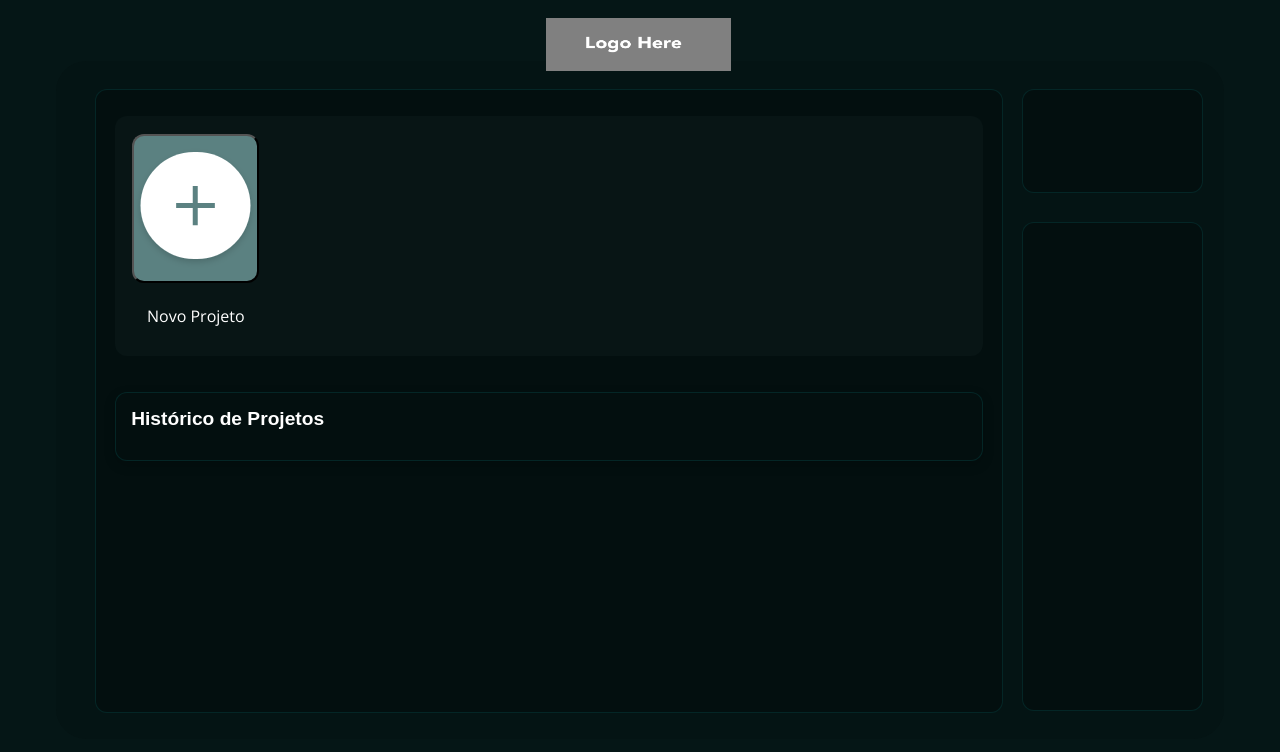
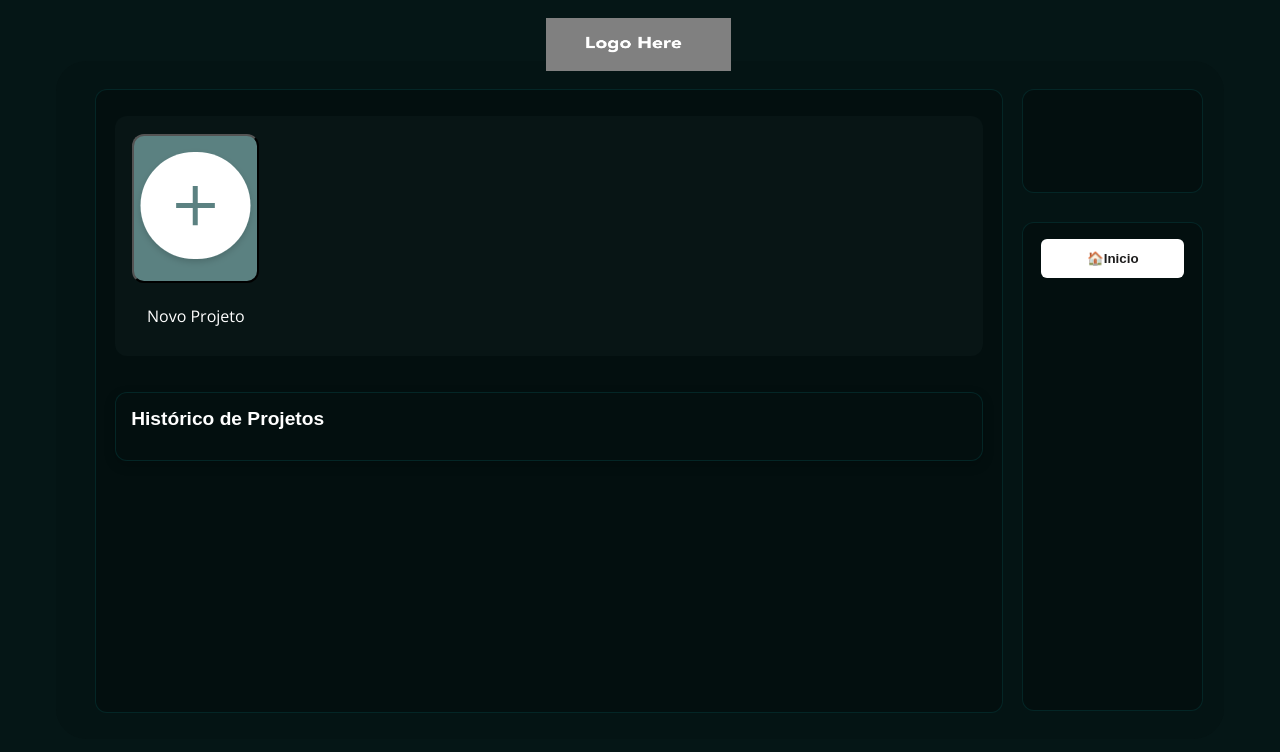
Before and after one commit to RyanDaSilvaMarinho/daedalus3d-react, a React (Create React App) app: page / in a window 1280 px wide. Shown: the top 752 px of the page. Built offline with nearby package versions, Linux system fonts and the light colour scheme.

Commit message:
Adicioando o home.profile e home.options em canvas.jsx, juntamente com um botão de Inicio

```diff
--- a/src/App.css
+++ b/src/App.css
@@ -53,8 +53,20 @@ body {
   left: 79.87vw;
   height: 61.11vh;
   width: 14.14vw;
+  align-items: center;
+  padding: 1rem 0;
 }
-
+.home-button {
+  width: 80%;
+  padding: 0.75rem;
+  background-color: #ffffff;
+  border: none;
+  border-radius: 6px;
+  color: rgb(29, 28, 28);
+  cursor: pointer;
+  font-weight: bold;
+  transition: opacity 0.2s;
+}
 .app-container, .home-container {
   margin: 7.6vh 4.4vw;
   height: 84.8vh;
@@ -137,7 +149,6 @@ body {
   padding: 1.98%;
   font-family: 'Open Sans';
 }
-
 .new-project {
   height: 18.70vh;
   width: 9.93vw;
@@ -190,24 +201,6 @@ body {
   opacity: 0.8;
 }
 
-/* Timeline */
-.Timeline {
-  height: 30px;
-  background-color: #5B8181;
-  display: flex;
-  align-items: center;
-  padding: 0 1rem;
-  gap: 1rem;
-  margin: 10px;
-  border-radius: 8px;
-}
-
-.Timeline-mark {
-  width: 1px;
-  height: 10px;
-  background-color: #4a5c6a;
-}
-
 /* Main Content */
 .main-content {
   display: flex;
@@ -246,8 +239,8 @@ body {
   border-radius: 20px;
   border: 1px solid #0D838333;
   position: absolute; /* Alterado para 'absolute' */
-  right: 12vw; /* Ajustando a distância da borda direita */
-  top: 18vh;
+  right: 21vw; /* Ajustando a distância da borda direita */
+  top: 11.4vh;
 }
 
 .tool-button {
@@ -306,7 +299,8 @@ body {
   background-color: #FFFFFF00;
   color: #ffffff;
   font-family: 'Open Sans';
-  align-content: center;
+  align-content: right;
+  padding: 1rem;
 }
 
 .exit-box:hover{
@@ -451,7 +445,7 @@ textarea {
 .generate-button {
   width: 100%;
   padding: 0.75rem;
-  background-color: #0D8383;
+  background-color: #00ff9d;
   border: none;
   border-radius: 6px;
   color: black;
--- a/src/components/App.jsx
+++ b/src/components/App.jsx
@@ -147,16 +147,6 @@ const App = () => {
         <div className="properties-card">
           <h3>Texto para 3D</h3>
           <textarea placeholder="Digite seu texto aqui..."></textarea>
-          <div className="param-controls">
-            <div className="param-item">
-              <label>Guidance Scale</label>
-              <input type="number" defaultValue="15" />
-            </div>
-            <div className="param-item">
-              <label>Passos</label>
-              <input type="number" defaultValue="64" />
-            </div>
-          </div>
           <button className="generate-button">Gerar</button>
         </div>
         <div className="properties-card">
@@ -168,9 +158,13 @@ const App = () => {
           />
           <button className="generate-button">Converter</button>
         </div>
-        <button className='exit-box' onClick={() => routeChange('/')}>
+      </div>
+      <div className='home-profile'></div>
+      <div className='home-options'>
+      <button className='home-button' onClick={() => routeChange('/')}>🏠Inicio</button>
+      <button className='exit-box' onClick={() => routeChange('/')}>
           Sair <img src='Icon-logout.svg' alt="Sair"></img>
-        </button>
+      </button>
       </div>
     </div>
   );
--- a/src/components/Home.jsx
+++ b/src/components/Home.jsx
@@ -55,7 +55,9 @@ const Home = () => {
         </div>
         </div>
         <div className='home-profile'></div>
-        <div className='home-options'></div>
+        <div className='home-options'>
+          <button className="home-button">🏠Inicio</button>
+        </div>
     </div>
 
   );
```
